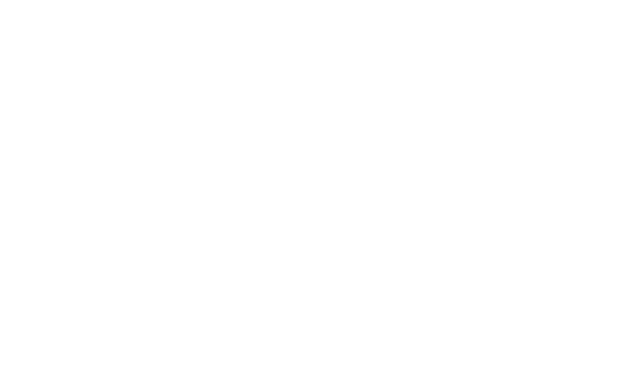
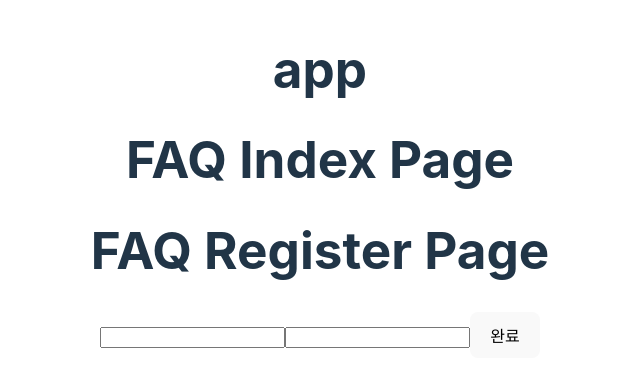
Before and after one commit to KimBoris/CleanAIDo_admin_front, a Vue app: page /faq/register in a window 1280 px wide. Shown: the part 218-604 px from the top of the page, without its empty margins (320-960 px from the left). Built offline with nearby package versions, Linux system fonts and the light colour scheme.

Commit message:
ãPSY_ã라우터 고침

```diff
--- a/src/App.vue
+++ b/src/App.vue
@@ -1,9 +1,10 @@
 <template>
-  <MainPage />
+  <h1>app</h1>
+  <RouterView />
 </template>
 
 <script setup>
-import MainPage from "./pages/MainPage.vue";
+import { RouterView } from "vue-router";
 </script>
 
 <style scoped>
--- a/src/components/faq/FAQListComponent.vue
+++ b/src/components/faq/FAQListComponent.vue
@@ -1,13 +1,5 @@
 <template>
-    <div class="col-md-6 col-lg-6 col-xl-6" v-for="todo in serverData.content" :key="faq.fno">
-        <h3 @click="faq.open = !faq.open" class="faq-question" :class="{ 'open': faq.open }">
-            {{ faq.question }}
-        </h3>
-        <p>
 
-        </p>
-
-    </div>
 </template>
 
 <script setup>
--- a/src/components/faq/FAQRegisterComponent.vue
+++ b/src/components/faq/FAQRegisterComponent.vue
@@ -1,13 +1,14 @@
 <template>
   <div>
-    <input type="text" />
-    <input type="text" />
-    <button>완료</button>
+    <input type="text" v-model="faq.question" />
+    <input type="text" v-model="faq.answer" />
+    <button @click="handleClickComplate">완료</button>
   </div>
 </template>
 
 <script setup>
 import {useRouter} from "vue-router";
+import {ref} from "vue";
 
 const router = useRouter();
 
@@ -19,7 +20,7 @@
 const handleClickComplate = async () => {
   await postFAQOne(faq.value);
   router.replace("/faq/list");
-}
+};
 
 </script>
 
--- a/src/pages/MainPage.vue
+++ b/src/pages/MainPage.vue
@@ -1,11 +1,11 @@
+<template>
+  <h1>Main Page</h1>
+</template>
+
 <script setup>
 
 </script>
 
-<template>
-
-</template>
-
 <style scoped>
 
 </style>
--- a/src/pages/faq/FAQEditPage.vue
+++ b/src/pages/faq/FAQEditPage.vue
@@ -1,10 +1,13 @@
+<template>
+  <div>
+    <h2>FAQ Edit Page</h2>
+    <FAQEditComponent />
+  </div>
+</template>
+
 <script setup>
-
+import FAQEditComponent from "../../components/faq/FAQEditComponent.vue";
 </script>
-
-<template>
-
-</template>
 
 <style scoped>
 
--- a/src/pages/faq/FAQListPage.vue
+++ b/src/pages/faq/FAQListPage.vue
@@ -1,9 +1,8 @@
 <template>
   <div>
     <h2>FAQ List Page</h2>
-    <FAQListComponent></FAQListComponent>
+    <FAQListComponent />
   </div>
-
 </template>
 
 <script setup>
--- a/src/pages/faq/FAQReadPage.vue
+++ b/src/pages/faq/FAQReadPage.vue
@@ -1,13 +1,12 @@
 <template>
   <div>
     <h2>FAQ Read Page</h2>
-    <FAQReadComponent></FAQReadComponent>
+    <FAQReadComponent />
   </div>
 
 </template>
 
 <script setup>
-
 import FAQReadComponent from "../../components/faq/FAQReadComponent.vue";
 </script>
 
--- a/src/pages/faq/FAQRegisterPage.vue
+++ b/src/pages/faq/FAQRegisterPage.vue
@@ -1,11 +1,12 @@
 <template>
   <div>
     <h1>FAQ Register Page</h1>
+    <FAQRegisterComponent />
   </div>
 </template>
 
 <script setup>
-
+import FAQRegisterComponent from "../../components/faq/FAQRegisterComponent.vue";
 </script>
 
 <style scoped>
--- a/src/pages/faq/IndexPage.vue
+++ b/src/pages/faq/IndexPage.vue
@@ -1,10 +1,14 @@
-<script setup>
-
-</script>
-
 <template>
+  <div>
+    <h1>FAQ Index Page</h1>
+    <RouterView />
+  </div>
 
 </template>
+
+<script setup>
+import { RouterView } from "vue-router";
+</script>
 
 <style scoped>
 
--- a/src/routers/index.js
+++ b/src/routers/index.js
@@ -1,17 +1,16 @@
+import {createRouter, createWebHistory} from "vue-router";
 import faqRouters from "./faq.js";
-import {createRouter, createWebHistory} from "vue-router";
 
 
 const MainPage = () => import("../pages/MainPage.vue");
 
-const routes = [
-    {path: '/', component: MainPage},
-    faqRouters
-]
 
 const router = createRouter({
     history: createWebHistory(),
-    routes: routes
-})
+    routes: [
+        { path: '/', component: MainPage },
+        faqRouters,
+    ],
+});
 
 export default router;
```
Also changed, not shown: src/main.js (+5 -4 lines), src/routers/faq.js (+12 -7 lines).
